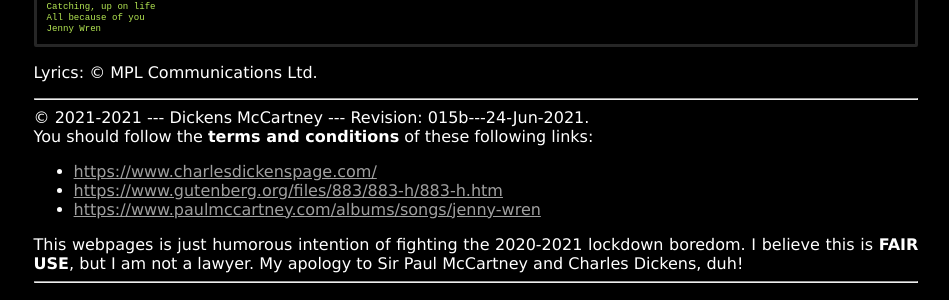
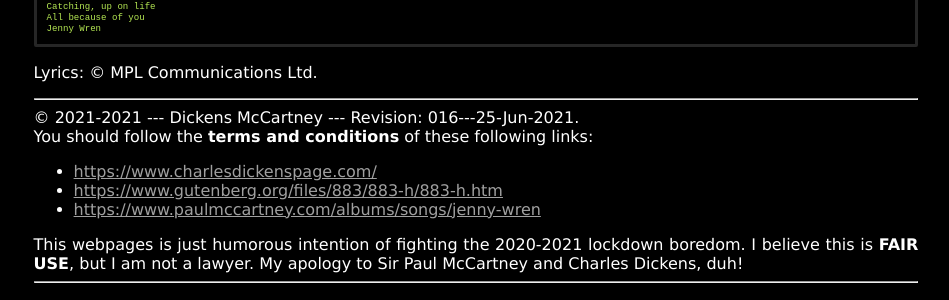
Before and after one commit to Belajar-Latex/Jenny.Wren, a Jekyll site: the page built from index.md, in a window 1280 px wide. Shown: the part 730-1030 px from the top of the page, without its empty margins (164-1113 px from the left). Built offline with Jekyll 4.4.1, drawn with Linux system fonts in a browser that asks for light colours.

Commit message:
new file:   LaTeX/03-07-01.jpg LaTeX/03-06-01.jpg LaTeX/03-08-01.jpg

```diff
--- a/_config.yml
+++ b/_config.yml
@@ -1,5 +1,5 @@
 title:       "The Page of Jenny Wren"
-version:     "015b---24-Jun-2021"
+version:     "016---25-Jun-2021"
 copyright:   "2021-2021"
 description: >-
   Jenny Wren --- Our Mutual Friend, Dickens McCartney.
```
Also changed, not shown: 004.md (+1 -1 lines), LaTeX/03-05-01.jpg, LaTeX/03-06-01.jpg (added), LaTeX/03-07-01.jpg (added), LaTeX/03-08-01.jpg (added), 6 other files.
